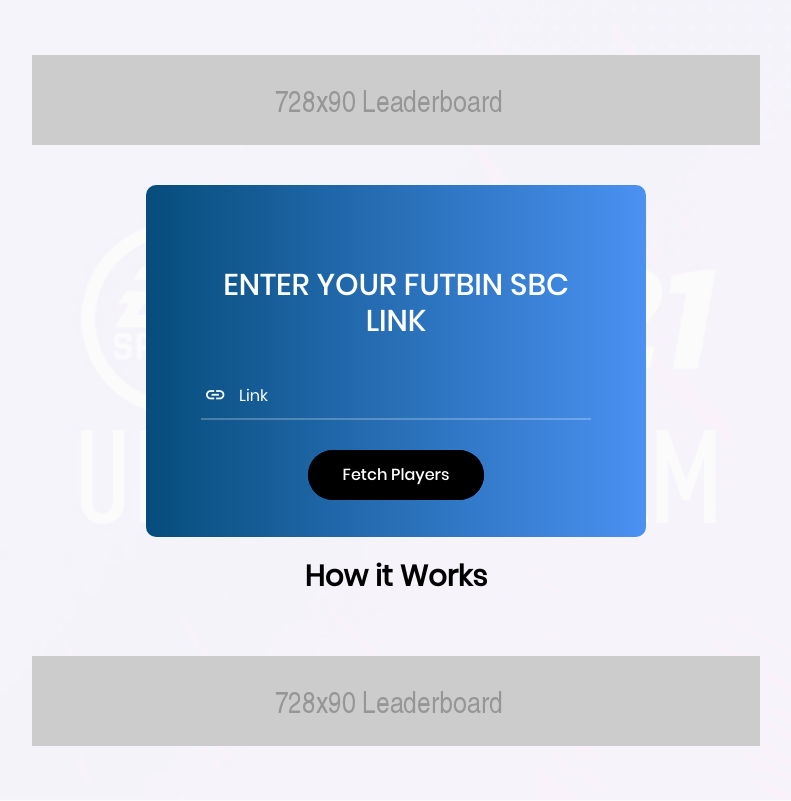
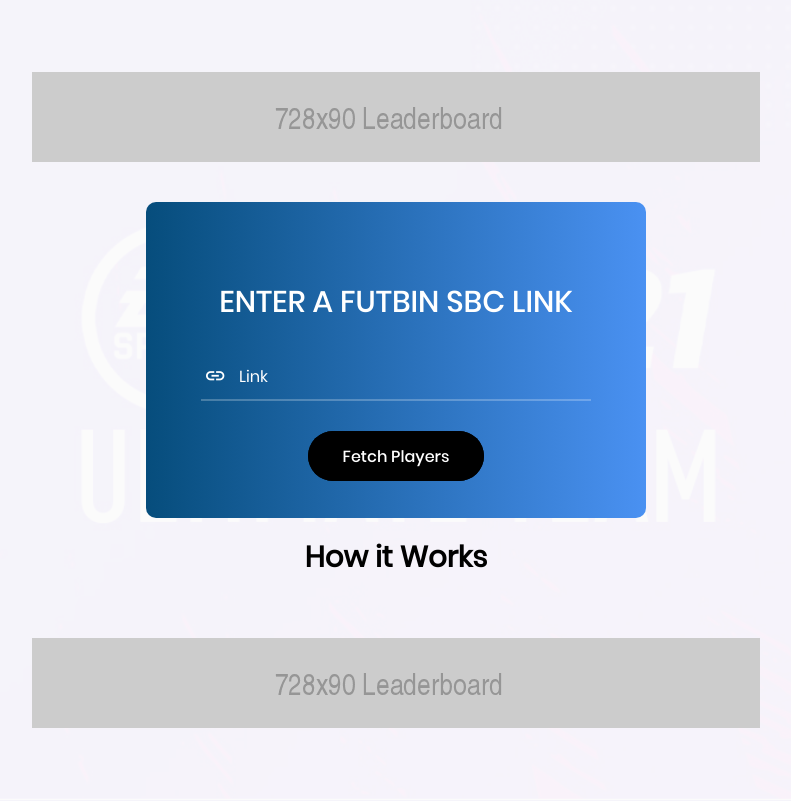
Before and after one commit to zlemura/futWizScrapper, a Flask app: page / in a window 1280 px wide. Shown: the whole page, without its empty margins (244-1035 px from the left). After the commit the page ends 728 px from the top, so only its background shows below. Run offline with Flask 2, Linux system fonts and the light colour scheme; some libraries are stand-ins or nearby versions.

Commit message:
Update index.html
Changed wording

```diff
--- a/templates/index.html
+++ b/templates/index.html
@@ -39,7 +39,7 @@
 			<div class="wrap-login100" data-aos="fade-up" data-aos-duration="1500">
 				<form class="login100-form validate-form" method="post"  action=".">
 					<span class="login100-form-title p-b-34 p-t-27">
-						Enter your FUTBIN SBC link
+						Enter a FUTBIN SBC link
 					</span>
 					<div class="wrap-input100 validate-input" data-validate="Enter Players Link">
 						<input class="input100" type="link" name="squadLink" placeholder="Link">
```
